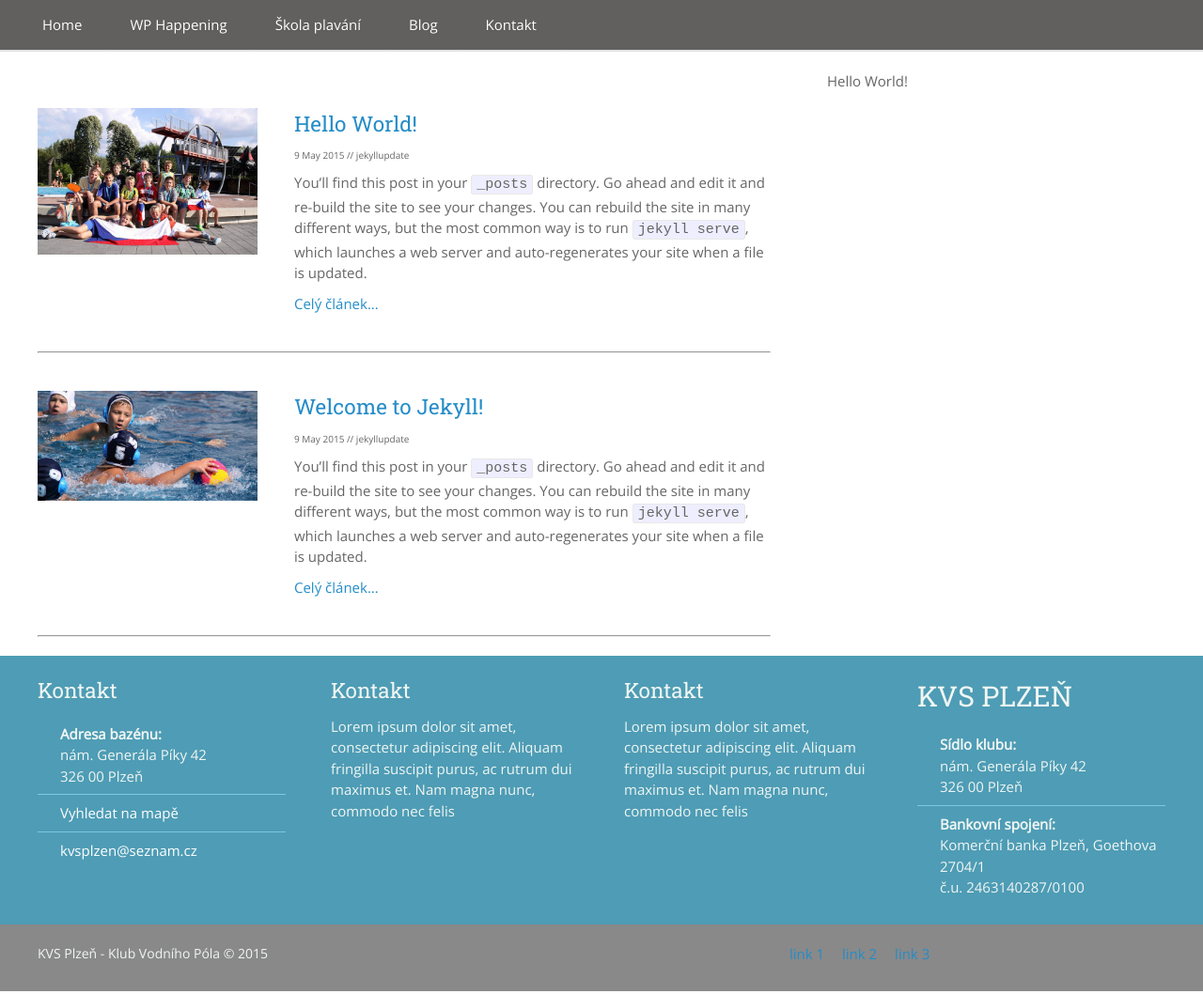
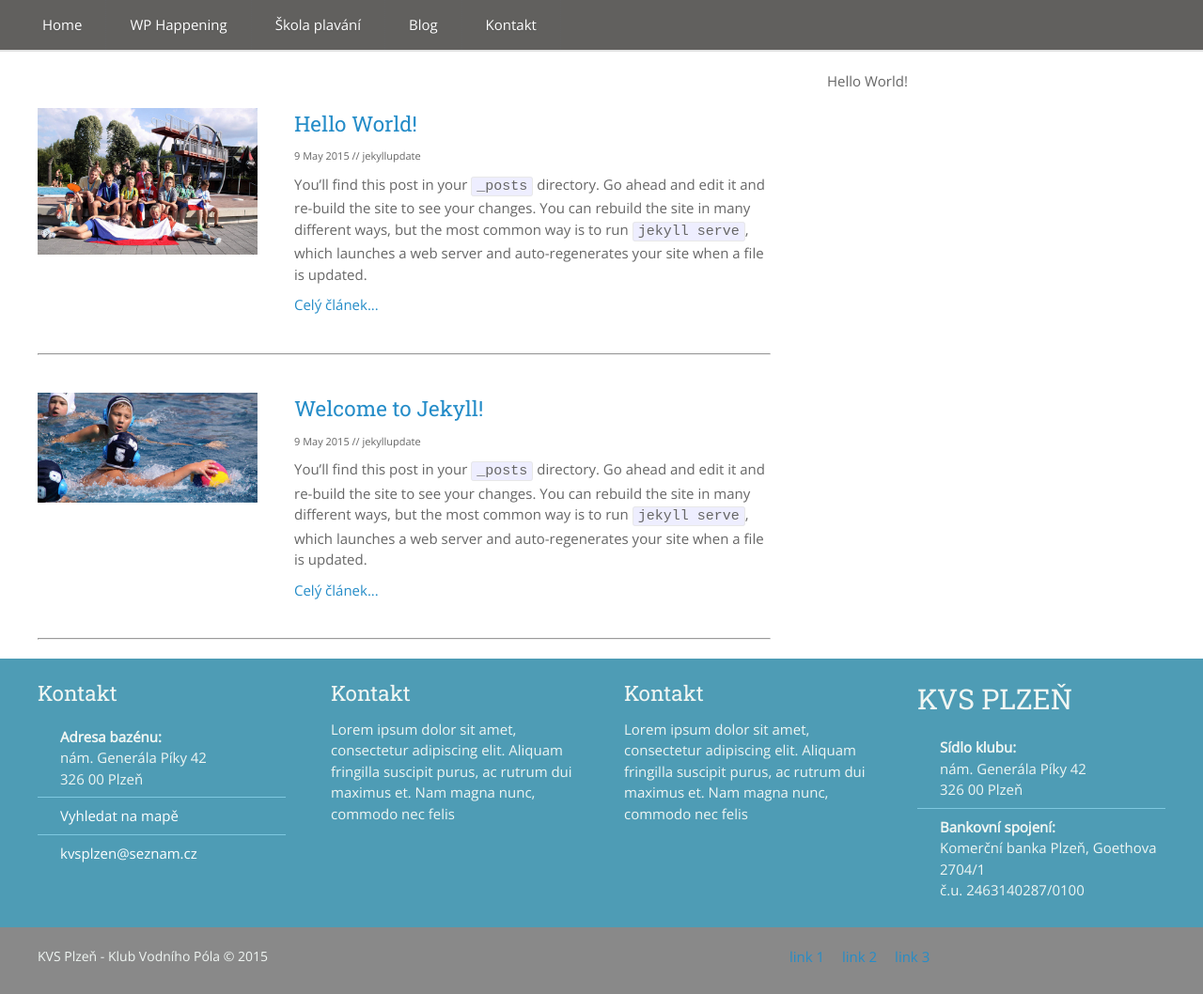
Before and after one commit to SteveVil/KVS-web, a Jekyll site: the page built from Blog/index.html, in a window 1280 px wide. Shown: the whole page at 94% size. Built offline with Jekyll 4.4.1, drawn with Linux system fonts in a browser that asks for light colours; the list of posts is cut into pages by our own code.

Commit message:
Update _layout.sass

```diff
--- a/_sass/_layout.sass
+++ b/_sass/_layout.sass
@@ -20,11 +20,7 @@
 	float: right
 
 	.author
-		font-size: 10px
-		margin-top: 0px
-
-
-
+		font-size: 11px
 
 //Side bar
 
```
